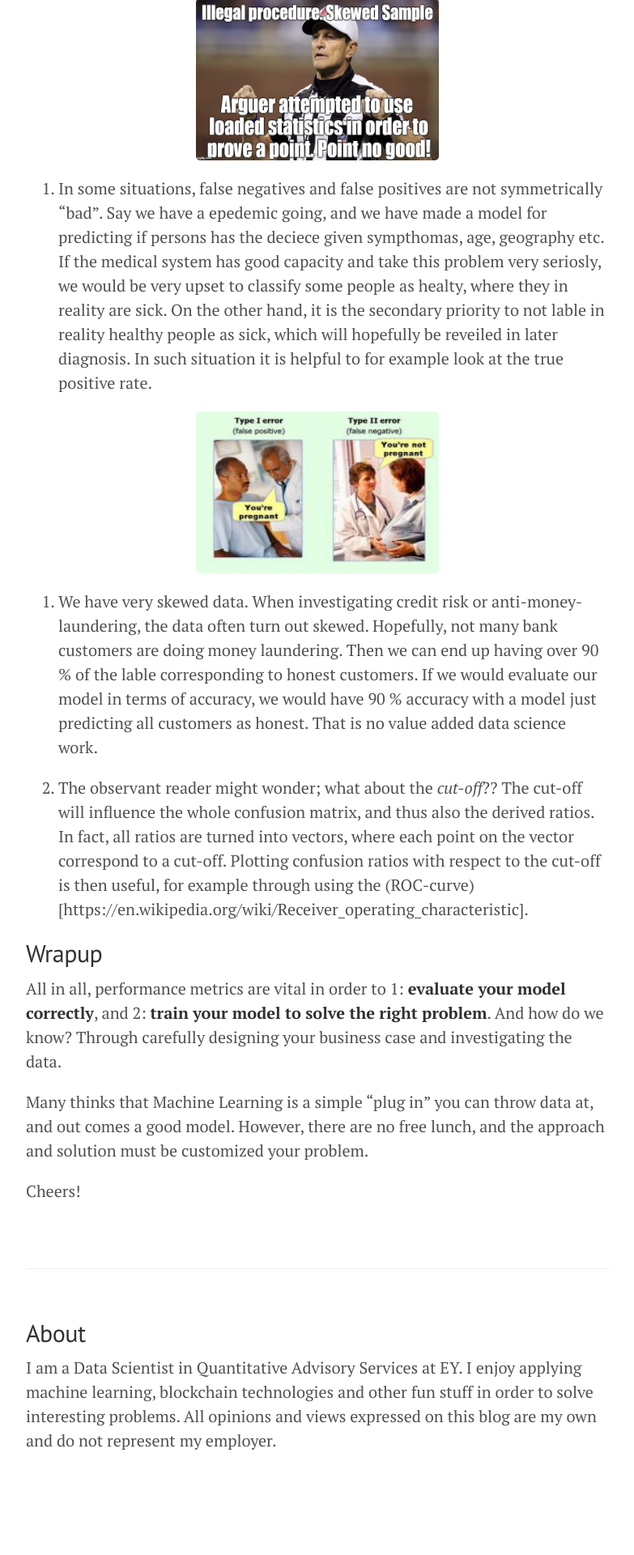
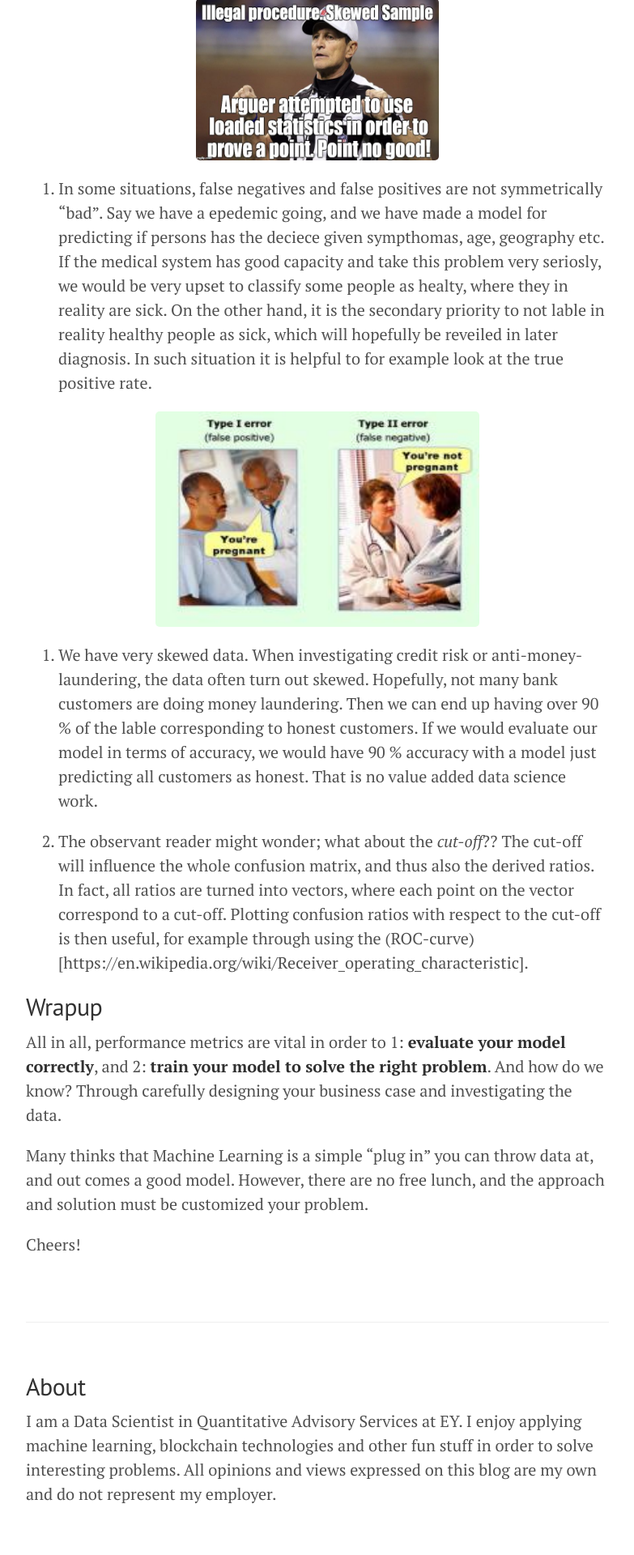
Before and after one commit to herman-hellenes/herman-hellenes.github.io, a Jekyll site: the page built from undone_posts/2017-08-28-Classification-Measure-Performance.md, in a window 1280 px wide. Shown: the part 3750-5670 px from the top of the page at 81% size, without its empty margins (248-1031 px from the left). Built offline with Jekyll 4.4.1, drawn with Linux system fonts in a browser that asks for light colours; nearby versions of some CDN libraries; comment, search, counter and statistics services are not loaded; before the commit the page ends 5604 px from its top, so only the background shows below that.

Commit message:
Update 2017-08-28-Classification-Measure-Performance.md

```diff
--- a/undone_posts/2017-08-28-Classification-Measure-Performance.md
+++ b/undone_posts/2017-08-28-Classification-Measure-Performance.md
@@ -65,7 +65,7 @@ Looking at this table, we see a quite okay result. Most of our observations was
 1. In some situations, false negatives and false positives are not symmetrically "bad". Say we have a epedemic going, and we have made a model for predicting if persons has the deciece given sympthomas, age, geography etc. If the medical system has good capacity and take this problem very seriosly, we would be very upset to classify some people as healty, where they in reality are sick. On the other hand, it is the secondary priority to not lable in reality healthy people as sick, which will hopefully be reveiled in later diagnosis. In such situation it is helpful to for example look at the true positive rate.
 
 <p align="center">
-  <img width="300" height="200" src="/figs/classification_measure/pregnant.jpg">
+  <img width="400" height="266" src="/figs/classification_measure/pregnant.jpg">
 </p>
 
 2. We have very skewed data. When investigating credit risk or anti-money-laundering, the data often turn out skewed. Hopefully, not many bank customers are doing money laundering. Then we can end up having over 90 % of the lable corresponding to honest customers. If we would evaluate our model in terms of accuracy, we would have 90 % accuracy with a model just predicting all customers as honest. That is no value added data science work.
```
